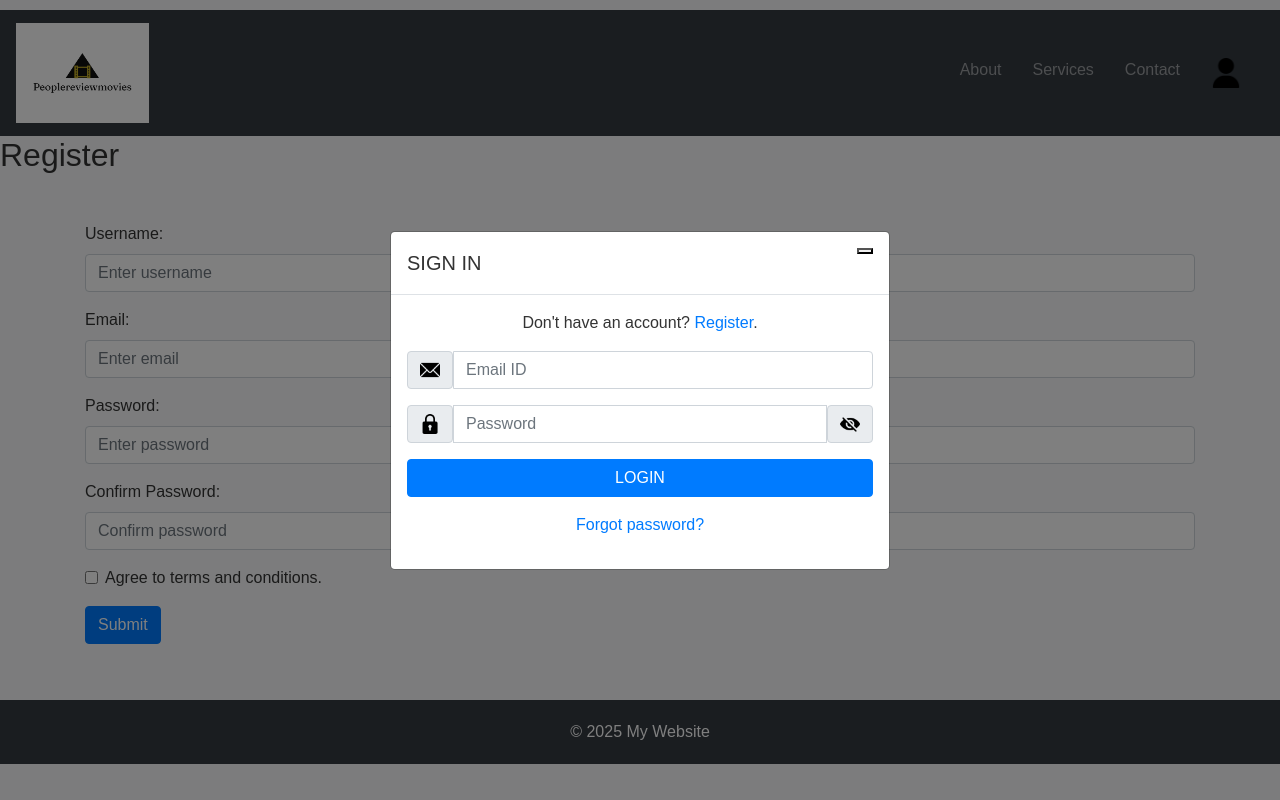
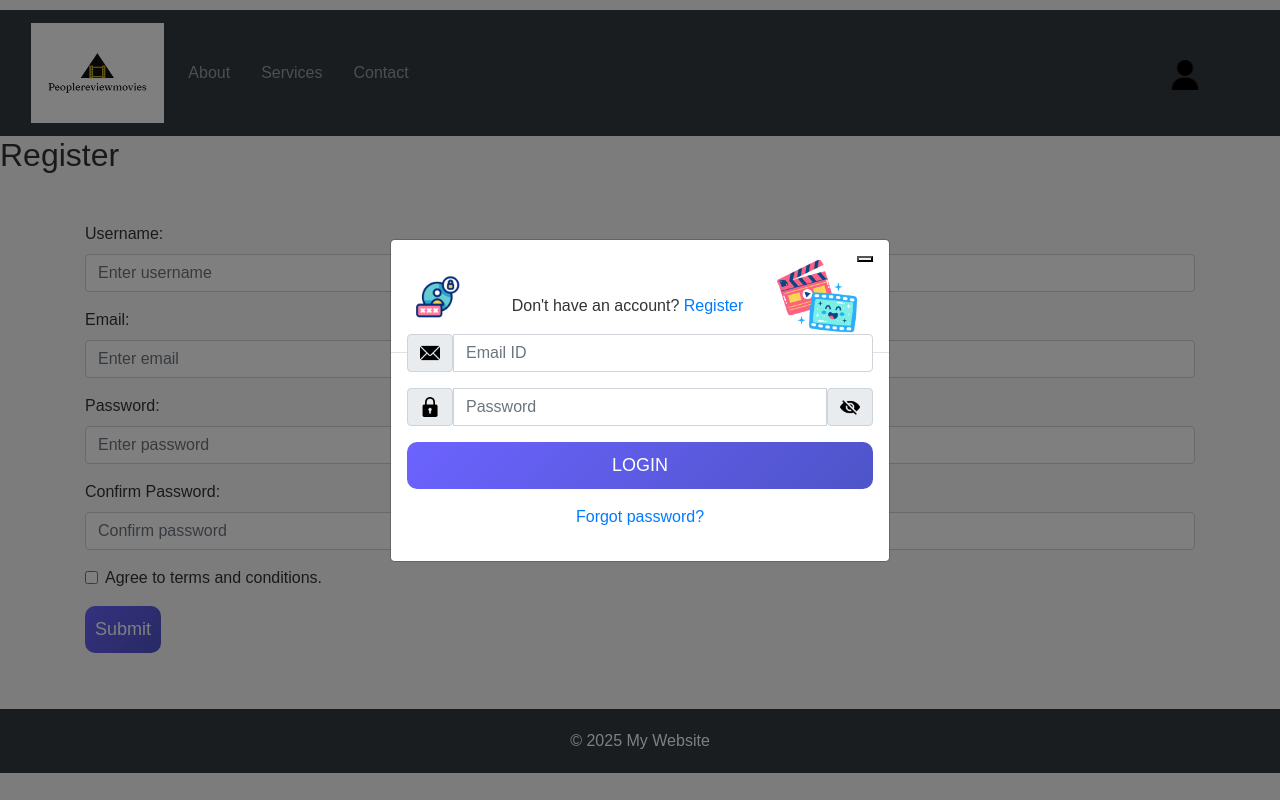
Before and after one commit to happyblue123/inf1005_food_review, a PHP site: page /app/views/register.php in a window 1280 px wide, after a click that opens the changed part. Run offline with PHP 8.4, Linux system fonts and the light colour scheme; some libraries are stand-ins or nearby versions.

Commit message:
edit design for login

```diff
--- a/app/views/inc/header.inc.php
+++ b/app/views/inc/header.inc.php
@@ -66,18 +66,21 @@
 
 
 
-<!-- NAVBAR -->
         <nav class="navbar navbar-expand-lg navbar-dark bg-dark">
+    <div class="container-fluid">
         <a class="navbar-brand" href="/home">
             <img id="logo" src="/Images/logo.png" alt="peoplereviewmovies_logo">
         </a>
+
+        <!-- Toggle Button for Mobile -->
         <button class="navbar-toggler" type="button" data-bs-toggle="collapse" data-bs-target="#navbarContent"
             aria-controls="navbarContent" aria-expanded="false" aria-label="Toggle navigation">
             <span class="navbar-toggler-icon"></span>
         </button>
 
+        <!-- Navbar Items (Collapsible) -->
         <div class="collapse navbar-collapse" id="navbarContent">
-        <ul class="navbar-nav ml-auto">
+            <ul class="navbar-nav me-auto">
                 <li class="nav-item">
                     <a class="nav-link" href="#">About</a>
                 </li>
@@ -87,17 +90,21 @@
                 <li class="nav-item">
                     <a class="nav-link" href="#">Contact</a>
                 </li>
-            <!-- User Icon to Open Login Popup -->
-            <li class="nav-item">
-                <a class="nav-link" href="#" data-bs-toggle="modal" data-bs-target="#loginModal">
+            </ul>
+        </div>
+
+        <!-- Profile Icon (Kept Outside the Collapsible Navbar) -->
+        <div class="d-flex align-items-center">
+            <a href="#" data-bs-toggle="modal" data-bs-target="#loginModal">
                 <img src="/Images/user.png" alt="User Icon" width="30" height="30" style="cursor: pointer;">
             </a>
-            </li>
-        </ul>
+        </div>
     </div>
 </nav>
 
-<!-- if login failed/error, open modal automatically showing login failed -->
+
+
+<!-- Fix for Login Error Message -->
 <?php if (isset($_SESSION['login_error'])): ?>
 <script>
     document.addEventListener("DOMContentLoaded", function () {
@@ -110,24 +117,27 @@
 </script>
 <?php endif; ?>
 
-
-
-<!-- LOGIN POPUP MODAL (Ensures it works on ALL pages) -->
+<!-- LOGIN POPUP MODAL -->
 <div class="modal fade" id="loginModal" tabindex="-1" aria-labelledby="loginModalLabel"
     aria-hidden="true" data-bs-backdrop="static" data-bs-keyboard="false">
     <div class="modal-dialog modal-dialog-centered">
         <div class="modal-content">
             <div class="modal-header">
-                <h5 class="modal-title" id="loginModalLabel">SIGN IN</h5>
+            <div class="gif-container">
+    <img src="/video/login.gif" alt="User GIF" width="60">
+    <img src="/Images/clapperboard.png" alt="Movie Ticket GIF" width="80">
+</div>
+
+
+
                 <button type="button" class="btn-close" data-bs-dismiss="modal" aria-label="Close"></button>
             </div>
             <div class="modal-body">
-                <p class="text-center">Don't have an account? <a href="/register">Register</a>.</p>
+            <p class="text-center account-text">Don't have an account? <a href="/register">Register</a></p>
+
                 <p id="login-error" style="color: red" class="text-center"></p>
-                <!-- ✅ Updated action to "/login" -->
+
                 <form id="loginForm" action="/login" method="POST">
-
-                    <!-- Email Input -->
                     <div class="mb-3">
                         <div class="input-group">
                             <span class="input-group-text">
@@ -138,7 +148,6 @@
                         </div>
                     </div>
 
-                    <!-- Password Input -->
                     <div class="mb-3">
                         <div class="input-group">
                             <span class="input-group-text">
@@ -156,9 +165,9 @@
                         <button type="submit" class="btn btn-primary w-100">LOGIN</button>
                     </div>
 
-                    <!-- Forgot Password -->
                     <div class="text-center mt-3">
-                        <a href="/resetpassword" class="text-decoration-none">Forgot password?</a>
+                    <a href="/resetpassword" class="forgot-password">Forgot password?</a>
+
                     </div>
 
                 </form>
--- a/public/css/header.css
+++ b/public/css/header.css
@@ -4,3 +4,49 @@ img#logo{
     margin: 0 auto;
     display: block;
 }
+
+.user-icon {
+    position: absolute;
+    right: 30px; /* Pushes it to the right */
+    top: 50%; /* Aligns it vertically */
+    transform: translateY(-50%); /* Ensures it's centered */
+}
+.navbar .d-flex {
+    position: absolute;
+    right: 80px;
+    top: 50px;
+}
+/* Style the login button */
+.btn-primary {
+    background: linear-gradient(135deg, #6c63ff, #4e54c8); /* Soft gradient */
+    border: none;
+    border-radius: 10px;
+    padding: 10px;
+    font-size: 18px;
+    transition: 0.3s;
+}
+/* Button hover effect */
+.btn-primary:hover {
+    background: linear-gradient(135deg, #5a52e0, #3d45a1);
+    transform: scale(1.02);
+}
+a.forgot-password {
+    text-decoration: none; /* Default: No underline */
+
+    transition: all 0.3s ease-in-out; /* Smooth effect */
+}
+
+a.forgot-password:hover {
+    text-decoration: underline; /* Underline on hover */
+}
+.gif-container {
+    display: flex;
+    justify-content: space-between; /* Moves one to the left, one to the right */
+    align-items: center;
+    width: 100%;  /* Ensure it takes the full width */
+    padding: 0 -15px; /* Adjust spacing */
+}
+.account-text {
+    margin-top: -75px; /* Move up */
+    margin-left: -25px; /* Move left */
+}
```
Also changed, not shown: Images/clapperboard.png (added), video/login.gif (added). Lines whose indentation alone changed are shown as unchanged.
